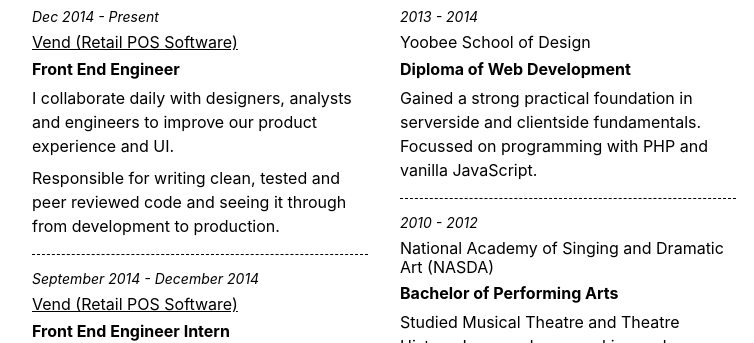
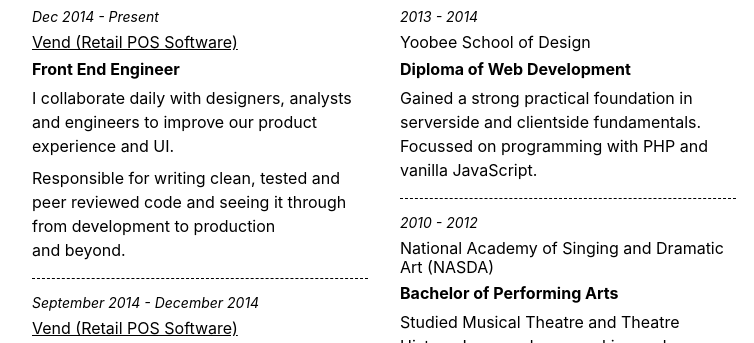
Before and after one commit to jamsinclair/resume, a website: page index.html in a window 1280 px wide. Shown: the part 433-776 px from the top of the page, without its empty margins (256-1010 px from the left). Drawn offline with Linux system fonts and the light colour scheme.

Commit message:
And beyond!

```diff
--- a/index.html
+++ b/index.html
@@ -59,7 +59,7 @@
               </p>
               <p class="measure mv2 lh-copy">
                 Responsible for writing clean, tested and peer reviewed code and seeing it through
-                from development to&nbsp;production.
+                from development to production and&nbsp;beyond.
               </p>
             </li>
             <li class="pv2">
```
